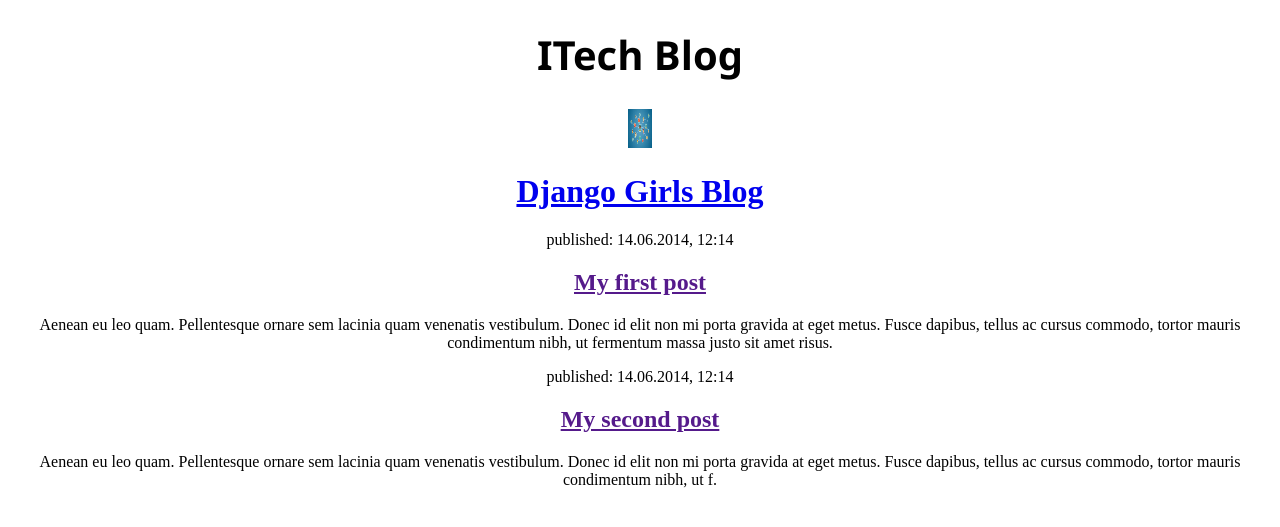
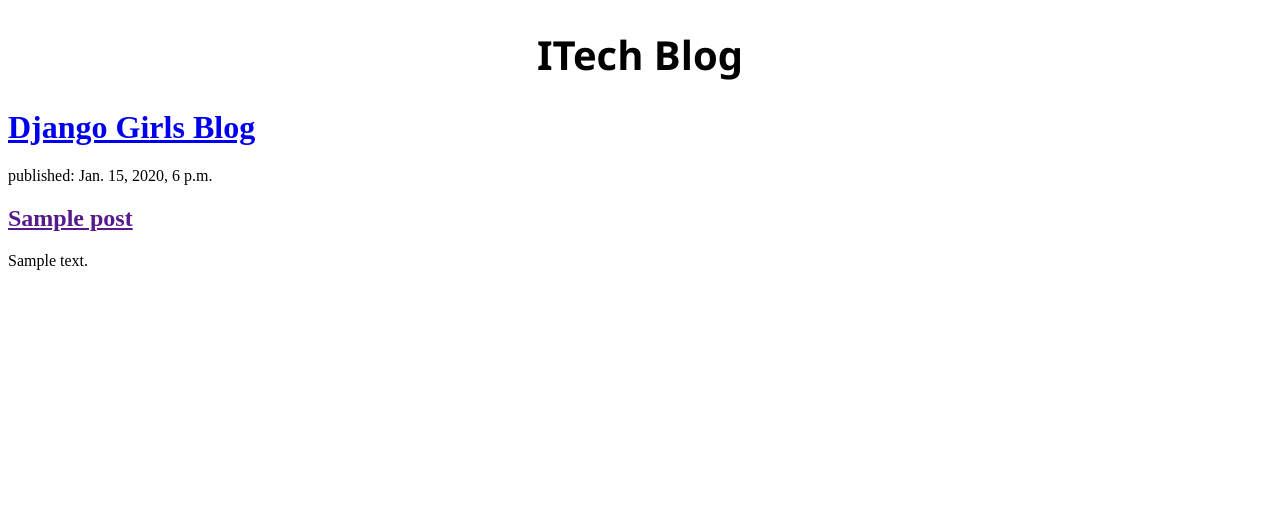
Before and after one commit to sarah1599/my-first-blog, a Django app: template blog/templates/blog/post_list.html in a window 1280 px wide. Shown: the top 527 px of the page. Run offline with Django 3.2, Linux system fonts and the light colour scheme; the template is opened without the code that fills it: values that come from a table or form of the project are taken from there, others are empty; tables that the repository leaves empty hold one stand-in row (values such as "Sample post").

Commit message:
Modified templates to display posts from database.

```diff
--- a/blog/templates/blog/post_list.html
+++ b/blog/templates/blog/post_list.html
@@ -8,24 +8,20 @@
 
 </head>
 <body>
-    <center><h1 style="font-size:40px;font-family:'Segoe UI', Tahoma, Geneva, Verdana, sans-serif">ITech Blog</h1>
-    <img src="/blog/templates/blog/tech.jpg" width="24" height="39">
+    <center><h1 style="font-size:40px;font-family:'Segoe UI', Tahoma, Geneva, Verdana, sans-serif">ITech Blog</h1></center>
+    <!----<img src="/blog/templates/blog/tech.jpg" width="24" height="39">>-->
 
     <div>
         <h1><a href="/">Django Girls Blog</a></h1>
     </div>
 
+    {% for post in posts %}
     <div>
-        <p>published: 14.06.2014, 12:14</p>
-        <h2><a href="">My first post</a></h2>
-        <p>Aenean eu leo quam. Pellentesque ornare sem lacinia quam venenatis vestibulum. Donec id elit non mi porta gravida at eget metus. Fusce dapibus, tellus ac cursus commodo, tortor mauris condimentum nibh, ut fermentum massa justo sit amet risus.</p>
+        <p>published: {{ post.published_date }}</p>
+        <h2><a href="">{{ post.title }}</a></h2>
+        <p>{{ post.text|linebreaksbr }}</p>
     </div>
-
-    <div>
-        <p>published: 14.06.2014, 12:14</p>
-        <h2><a href="">My second post</a></h2>
-        <p>Aenean eu leo quam. Pellentesque ornare sem lacinia quam venenatis vestibulum. Donec id elit non mi porta gravida at eget metus. Fusce dapibus, tellus ac cursus commodo, tortor mauris condimentum nibh, ut f.</p>
-    </div>
+    {% endfor %}
 
 </body>
 </html>
--- a/blog/views.py
+++ b/blog/views.py
@@ -1,4 +1,8 @@
 from django.shortcuts import render
+from django.utils import timezone
+from .models import Post
+
 
 def post_list(request):
-    return render(request, 'blog/post_list.html', {})
+    posts = Post.objects.filter(published_date__lte=timezone.now()).order_by('published_date')
+    return render(request, 'blog/post_list.html', {'posts': posts})
```
